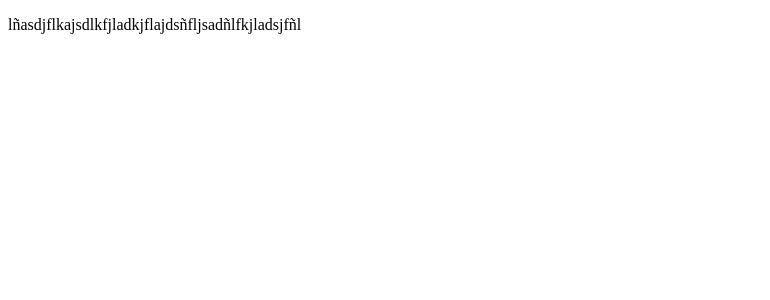
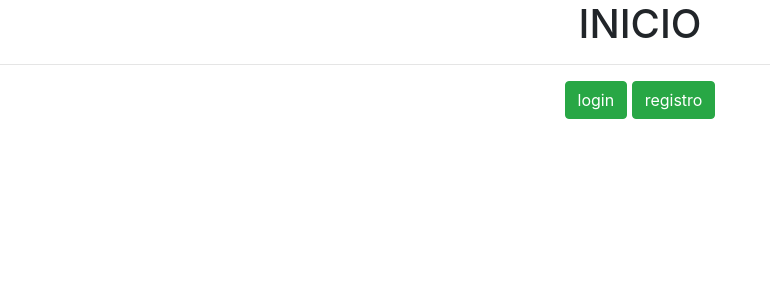
Before and after one commit to fmoonc/test, a PHP site: page / in a window 1280 px wide. Shown: the top 300 px of the page, without its empty margins (0-770 px from the left). Run offline with PHP 8.4, Linux system fonts and the light colour scheme.

Commit message:
cambiado el index.php por el de un ejercicio de clase

```diff
--- a/index.php
+++ b/index.php
@@ -5,8 +5,25 @@
     <meta name="viewport" content="width=device-width, initial-scale=1.0">
     <meta http-equiv="X-UA-Compatible" content="ie=edge">
     <title>Document</title>
+    <link rel="stylesheet" href="https://stackpath.bootstrapcdn.com/bootstrap/4.3.1/css/bootstrap.min.css"
+    integrity="sha384-ggOyR0iXCbMQv3Xipma34MD+dH/1fQ784/j6cY/iJTQUOhcWr7x9JvoRxT2MZw1T" crossorigin="anonymous" />
 </head>
 <body>
-    <p>lñasdjflkajsdlkfjladkjflajdsñfljsadñlfkjladsjfñl</p>
+<div align="center">
+        <h1>INICIO</h1>
+       <?php
+       if (isset($_GET['confirmacion'])) {
+        $confirmacion=$_GET['confirmacion'];
+        if ($confirmacion == "exito") {
+        echo '<strong style="color:green">Usuario registrado</strong>';
+    }
+}
+       ?>
+    </div>
+    <hr>
+    <div align="center">
+            <a href="login.php" class="btn btn-success">login</a>
+            <a href="registro.php" class="btn btn-success">registro</a>
+    </div>
 </body>
 </html>
```
